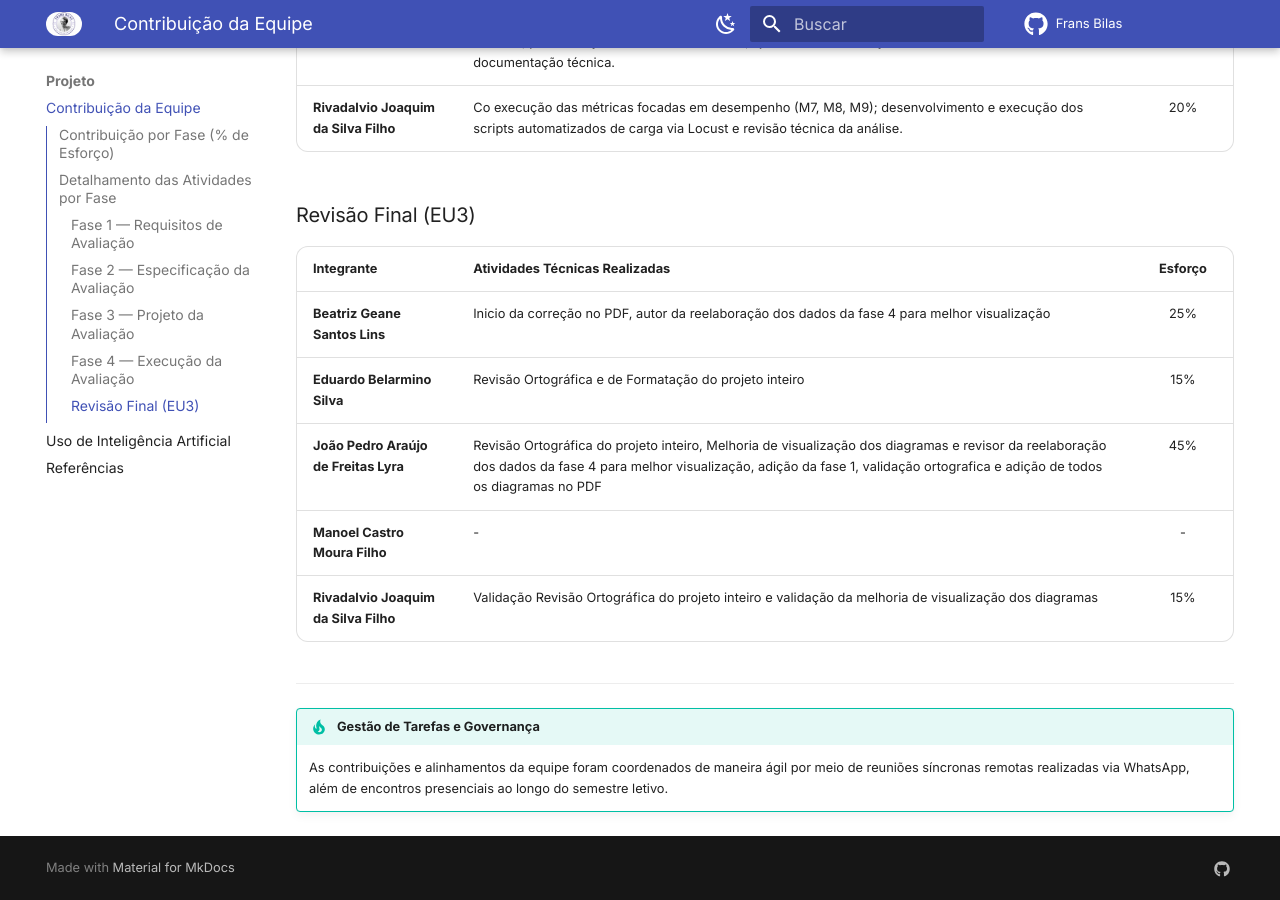
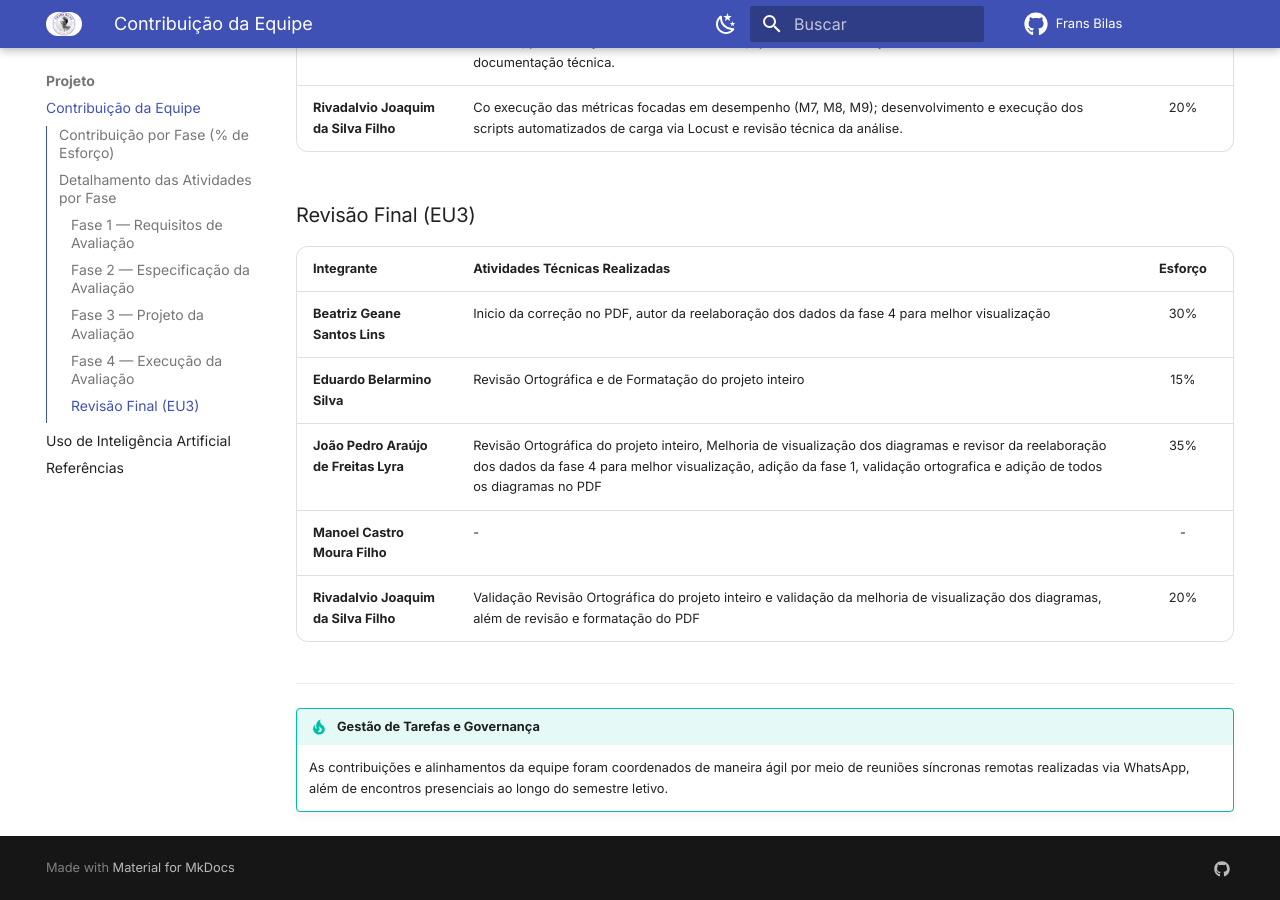
Before and after one commit to FCTE-Qualidade-de-Software-1/2026-1_T01_FRANS_BILAS, an MkDocs documentation site: the page built from docs/Projeto/contribuicao_equipe.md, in a window 1280 px wide and 900 px high, scrolled down 2704 px. Built offline with MkDocs 1.6.1 and Material for MkDocs 9.7.7, drawn with Linux system fonts in a browser that asks for light colours; comment, search, counter and statistics services are not loaded.

Commit message:
feat:corrige contribuição

```diff
--- a/docs/Projeto/contribuicao_equipe.md
+++ b/docs/Projeto/contribuicao_equipe.md
@@ -10,11 +10,11 @@
 
 | Integrante da Equipe | Fase 1 | Fase 2 | Fase 3 | Fase 4 | Revisão Final das fases |
 | :--- | :---: | :---: | :---: | :---: | :---:|
-| **Beatriz Geane Santos Lins** | 30% | 20% | 20% | 20% | 25% |
+| **Beatriz Geane Santos Lins** | 30% | 20% | 20% | 20% | 30% |
 | **Eduardo Belarmino Silva** | 10% | 15% | 15% | 15% | 15% |
-| **João Pedro Araújo de Freitas Lyra** | 40% | 30% | 30% | 30% | 45% |
+| **João Pedro Araújo de Freitas Lyra** | 40% | 30% | 30% | 30% | 35% |
 | **Manoel Castro Moura Filho** | 0% | 15% | 15% | 15% | 0% |
-| **Rivadalvio Joaquim da Silva Filho** | 20% | 20% | 20% | 20% | 15% |
+| **Rivadalvio Joaquim da Silva Filho** | 20% | 20% | 20% | 20% | 20% |
 
 ---
 
@@ -70,11 +70,11 @@
 
 | Integrante | Atividades Técnicas Realizadas | Esforço |
 | :--- | :--- | :---: |
-| **Beatriz Geane Santos Lins** |Inicio da correção no PDF, autor da reelaboração dos dados da fase 4 para melhor visualização  | 25% |
+| **Beatriz Geane Santos Lins** |Inicio da correção no PDF, autor da reelaboração dos dados da fase 4 para melhor visualização  | 30% |
 | **Eduardo Belarmino Silva** | Revisão Ortográfica e de Formatação do projeto inteiro | 15% |
-| **João Pedro Araújo de Freitas Lyra** | Revisão Ortográfica do projeto inteiro, Melhoria de visualização dos diagramas e revisor da reelaboração dos dados da fase 4 para melhor visualização, adição da fase 1, validação ortografica e adição de todos os diagramas no PDF| 45% |
+| **João Pedro Araújo de Freitas Lyra** | Revisão Ortográfica do projeto inteiro, Melhoria de visualização dos diagramas e revisor da reelaboração dos dados da fase 4 para melhor visualização, adição da fase 1, validação ortografica e adição de todos os diagramas no PDF| 35% |
 | **Manoel Castro Moura Filho** | - | - |
-| **Rivadalvio Joaquim da Silva Filho** | Validação Revisão Ortográfica do projeto inteiro e validação da melhoria de visualização dos diagramas  | 15% |
+| **Rivadalvio Joaquim da Silva Filho** | Validação Revisão Ortográfica do projeto inteiro e validação da melhoria de visualização dos diagramas, além de revisão e formatação do PDF  | 20% |
 
 
 ---
```
